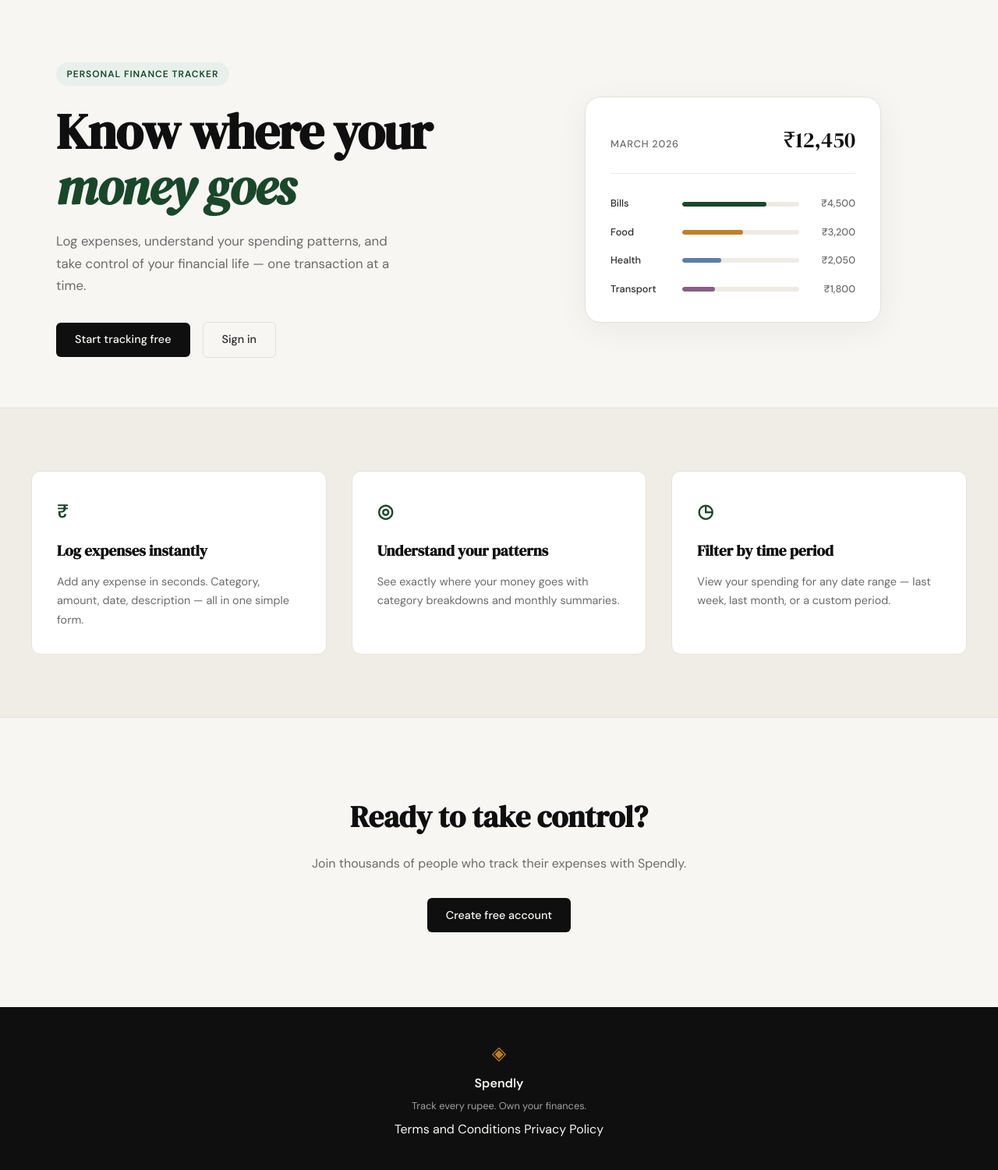
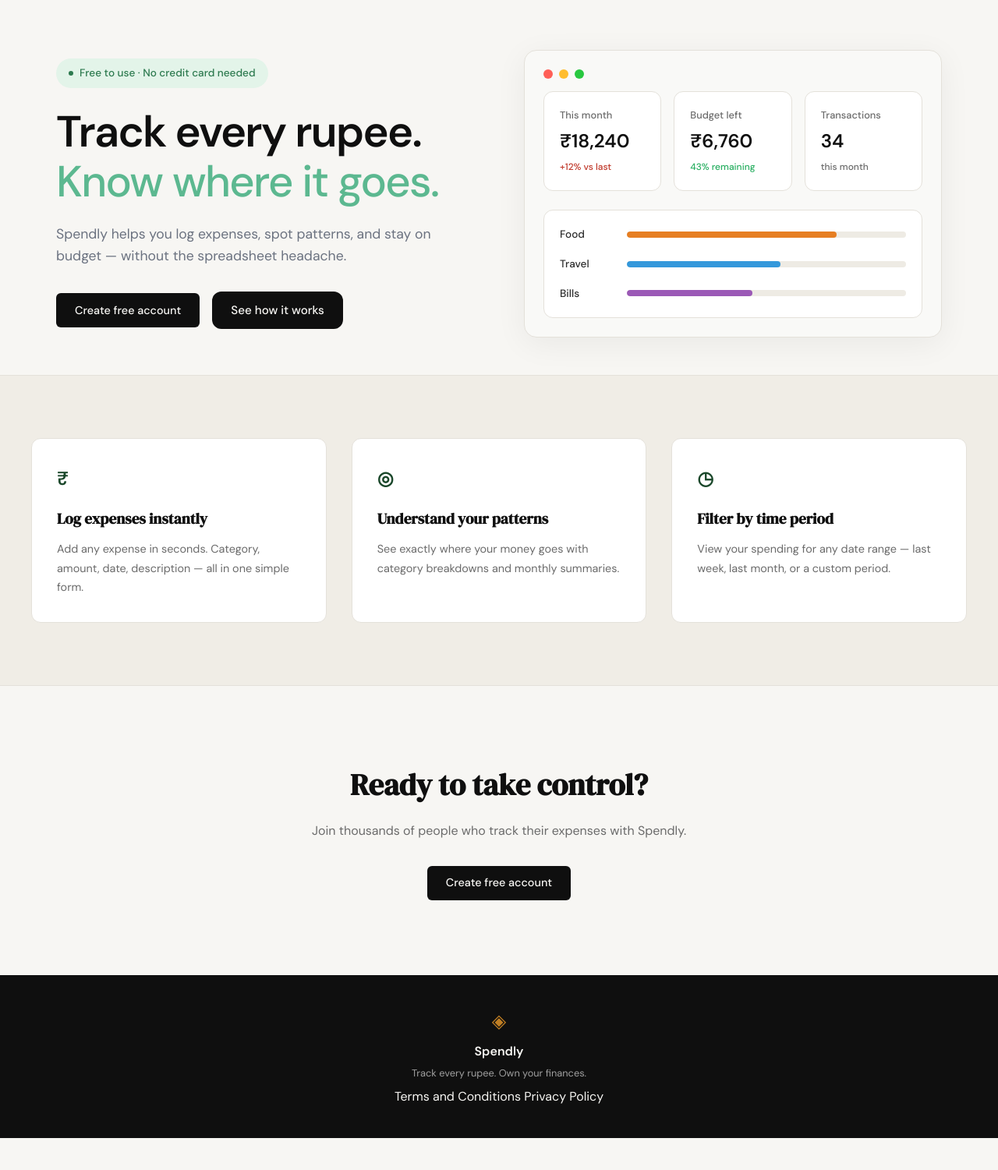
Before and after one commit to A327-create/spendly, a Flask app: page / in a window 1280 px wide. Shown: the part 61-1562 px from the top of the page at 78% size. After the commit the page ends 1521 px from the top, so only its background shows below. Run offline with Flask 3, Linux system fonts and the light colour scheme.

Commit message:
landing page change according to screenshot

```diff
--- a/static/css/style.css
+++ b/static/css/style.css
@@ -125,7 +125,7 @@ a { color: inherit; text-decoration: none; }
 /* ------------------------------------------------------------------ */
 
 .hero {
-    padding: 5rem 2rem 4rem;
+    padding: 4rem 2rem 3rem;
     display: grid;
     grid-template-columns: 1fr 1fr;
     gap: 4rem;
@@ -134,38 +134,52 @@ a { color: inherit; text-decoration: none; }
     margin: 0 auto;
 }
 
+.hero-inner {
+    display: flex;
+    flex-direction: column;
+    align-items: flex-start;
+}
+
 .hero-badge {
-    display: inline-block;
-    background: var(--accent-light);
-    color: var(--accent);
-    font-size: 0.75rem;
-    font-weight: 600;
-    letter-spacing: 0.08em;
-    text-transform: uppercase;
-    padding: 0.35rem 0.85rem;
+    display: inline-flex;
+    align-items: center;
+    gap: 0.5rem;
+    background: #e3f4e9;
+    color: #2d7a4f;
+    font-size: 0.85rem;
+    font-weight: 500;
+    padding: 0.5rem 1rem;
     border-radius: 999px;
     margin-bottom: 1.5rem;
 }
 
+.badge-dot {
+    width: 6px;
+    height: 6px;
+    background: #2d7a4f;
+    border-radius: 50%;
+}
+
 .hero-title {
-    font-family: var(--font-display);
-    font-size: clamp(2.5rem, 5vw, 4rem);
-    line-height: 1.1;
-    letter-spacing: -0.02em;
+    font-family: var(--font-body);
+    font-size: clamp(2.5rem, 5vw, 3.5rem);
+    line-height: 1.15;
+    letter-spacing: -0.03em;
     color: var(--ink);
     margin-bottom: 1.25rem;
+    font-weight: 600;
 }
 
-.hero-title em {
-    font-style: italic;
-    color: var(--accent);
+.hero-accent {
+    color: #5cb890;
+    font-weight: 500;
 }
 
 .hero-subtitle {
-    font-size: 1.05rem;
-    color: var(--ink-muted);
-    line-height: 1.7;
-    max-width: 460px;
+    font-size: 1.1rem;
+    color: #6b7280;
+    line-height: 1.6;
+    max-width: 500px;
     margin-bottom: 2rem;
 }
 
@@ -175,8 +189,25 @@ a { color: inherit; text-decoration: none; }
     align-items: center;
 }
 
+.btn-secondary {
+    display: inline-block;
+    background: var(--ink);
+    color: var(--paper);
+    padding: 0.75rem 1.5rem;
+    border-radius: 12px;
+    font-family: var(--font-body);
+    font-size: 0.95rem;
+    font-weight: 500;
+    cursor: pointer;
+    border: none;
+    transition: background 0.2s;
+    text-decoration: none;
+}
+
+.btn-secondary:hover { background: #1a1a1a; }
+
 /* ------------------------------------------------------------------ */
-/* Mock card (hero visual)                                             */
+/* Dashboard mock (hero visual)                                        */
 /* ------------------------------------------------------------------ */
 
 .hero-visual {
@@ -184,78 +215,111 @@ a { color: inherit; text-decoration: none; }
     justify-content: center;
 }
 
-.mock-card {
-    background: var(--paper-card);
+.dashboard-mock {
+    background: #f9f9f7;
     border: 1px solid var(--border);
-    border-radius: var(--radius-lg);
-    padding: 2rem;
+    border-radius: 16px;
+    padding: 1.5rem;
     width: 100%;
-    max-width: 380px;
+    max-width: 680px;
     box-shadow: 0 8px 40px rgba(0,0,0,0.06);
 }
 
-.mock-card-header {
-    display: flex;
-    justify-content: space-between;
-    align-items: baseline;
-    margin-bottom: 1.75rem;
-    padding-bottom: 1.25rem;
-    border-bottom: 1px solid var(--border-soft);
+.dashboard-header {
+    margin-bottom: 1rem;
 }
 
-.mock-label {
-    font-size: 0.8rem;
-    font-weight: 500;
-    color: var(--ink-muted);
-    text-transform: uppercase;
-    letter-spacing: 0.06em;
+.window-dots {
+    display: flex;
+    gap: 0.5rem;
 }
 
-.mock-total {
-    font-family: var(--font-display);
-    font-size: 1.75rem;
+.dot {
+    width: 12px;
+    height: 12px;
+    border-radius: 50%;
+}
+
+.dot-red { background: #ff5f57; }
+.dot-yellow { background: #ffbd2e; }
+.dot-green { background: #28c840; }
+
+.dashboard-stats {
+    display: grid;
+    grid-template-columns: repeat(3, 1fr);
+    gap: 1rem;
+    margin-bottom: 1.5rem;
+}
+
+.stat-card {
+    background: var(--paper-card);
+    border: 1px solid var(--border);
+    border-radius: 12px;
+    padding: 1.25rem;
+    display: flex;
+    flex-direction: column;
+    gap: 0.25rem;
+}
+
+.stat-label {
+    font-size: 0.8rem;
+    color: var(--ink-muted);
+    font-weight: 500;
+}
+
+.stat-value {
+    font-size: 1.5rem;
+    font-weight: 600;
     color: var(--ink);
 }
 
-.mock-bars { display: flex; flex-direction: column; gap: 1rem; }
-
-.mock-bar-row {
-    display: grid;
-    grid-template-columns: 80px 1fr 60px;
-    align-items: center;
-    gap: 0.75rem;
+.stat-change {
+    font-size: 0.75rem;
+    font-weight: 500;
 }
 
-.mock-cat {
-    font-size: 0.8rem;
+.stat-change.positive { color: #c0392b; }
+.stat-change.remaining { color: #27ae60; }
+.stat-change.muted { color: var(--ink-muted); }
+
+.dashboard-breakdown {
+    background: var(--paper-card);
+    border: 1px solid var(--border);
+    border-radius: 12px;
+    padding: 1.25rem;
+    display: flex;
+    flex-direction: column;
+    gap: 1rem;
+}
+
+.breakdown-row {
+    display: grid;
+    grid-template-columns: 70px 1fr;
+    align-items: center;
+    gap: 1rem;
+}
+
+.breakdown-cat {
+    font-size: 0.85rem;
     font-weight: 500;
     color: var(--ink-soft);
 }
 
-.mock-bar-track {
-    height: 6px;
-    background: var(--border-soft);
+.breakdown-track {
+    height: 8px;
+    background: #eeebe4;
     border-radius: 999px;
     overflow: hidden;
 }
 
-.mock-bar {
+.breakdown-bar {
     height: 100%;
-    background: var(--accent);
     border-radius: 999px;
-    transition: width 0.6s ease;
 }
 
-.mock-bar-2 { background: var(--accent-2); }
-.mock-bar-3 { background: #5b7fa6; }
-.mock-bar-4 { background: #8b5e83; }
-
-.mock-amt {
-    font-size: 0.8rem;
-    font-weight: 500;
-    color: var(--ink-muted);
-    text-align: right;
-}
+.bar-food { background: #e67e22; }
+.bar-travel { background: #3498db; }
+.bar-bills { background: #9b59b6; }
 
 /* ------------------------------------------------------------------ */
 /* Buttons                                                             */
--- a/templates/landing.html
+++ b/templates/landing.html
@@ -6,55 +6,67 @@
 
 <section class="hero">
     <div class="hero-inner">
-        <div class="hero-badge">Personal Finance Tracker</div>
+        <div class="hero-badge">
+            <span class="badge-dot"></span>
+            Free to use · No credit card needed
+        </div>
         <h1 class="hero-title">
-            Know where your<br>
-            <em>money goes</em>
+            Track every rupee.<br>
+            <span class="hero-accent">Know where it goes.</span>
         </h1>
         <p class="hero-subtitle">
-            Log expenses, understand your spending patterns,
-            and take control of your financial life —
-            one transaction at a time.
+            Spendly helps you log expenses, spot patterns, and stay
+            on budget — without the spreadsheet headache.
         </p>
         <div class="hero-actions">
-            <a href="{{ url_for('register') }}" class="btn-primary">Start tracking free</a>
-            <a href="{{ url_for('login') }}" class="btn-ghost">Sign in</a>
+            <a href="{{ url_for('register') }}" class="btn-primary">Create free account</a>
+            <a href="#how-it-works" class="btn-secondary">See how it works</a>
         </div>
     </div>
     <div class="hero-visual">
-        <div class="mock-card">
-            <div class="mock-card-header">
-                <span class="mock-label">March 2026</span>
-                <span class="mock-total">₹12,450</span>
+        <div class="dashboard-mock">
+            <div class="dashboard-header">
+                <div class="window-dots">
+                    <span class="dot dot-red"></span>
+                    <span class="dot dot-yellow"></span>
+                    <span class="dot dot-green"></span>
+                </div>
             </div>
-            <div class="mock-bars">
-                <div class="mock-bar-row">
-                    <span class="mock-cat">Bills</span>
-                    <div class="mock-bar-track">
-                        <div class="mock-bar" style="width: 72%"></div>
+            <div class="dashboard-stats">
+                <div class="stat-card">
+                    <span class="stat-label">This month</span>
+                    <span class="stat-value">₹18,240</span>
+                    <span class="stat-change positive">+12% vs last</span>
+                </div>
+                <div class="stat-card">
+                    <span class="stat-label">Budget left</span>
+                    <span class="stat-value">₹6,760</span>
+                    <span class="stat-change remaining">43% remaining</span>
+                </div>
+                <div class="stat-card">
+                    <span class="stat-label">Transactions</span>
+                    <span class="stat-value">34</span>
+                    <span class="stat-change muted">this month</span>
+                </div>
+            </div>
+            <div class="dashboard-breakdown">
+                <div class="breakdown-row">
+                    <span class="breakdown-cat">Food</span>
+                    <div class="breakdown-track">
+                        <div class="breakdown-bar bar-food" style="width: 75%"></div>
                     </div>
-                    <span class="mock-amt">₹4,500</span>
                 </div>
-                <div class="mock-bar-row">
-                    <span class="mock-cat">Food</span>
-                    <div class="mock-bar-track">
-                        <div class="mock-bar mock-bar-2" style="width: 52%"></div>
+                <div class="breakdown-row">
+                    <span class="breakdown-cat">Travel</span>
+                    <div class="breakdown-track">
+                        <div class="breakdown-bar bar-travel" style="width: 55%"></div>
                     </div>
-                    <span class="mock-amt">₹3,200</span>
                 </div>
-                <div class="mock-bar-row">
-                    <span class="mock-cat">Health</span>
-                    <div class="mock-bar-track">
-                        <div class="mock-bar mock-bar-3" style="width: 33%"></div>
+                <div class="breakdown-row">
+                    <span class="breakdown-cat">Bills</span>
+                    <div class="breakdown-track">
+                        <div class="breakdown-bar bar-bills" style="width: 45%"></div>
                     </div>
-                    <span class="mock-amt">₹2,050</span>
-                </div>
-                <div class="mock-bar-row">
-                    <span class="mock-cat">Transport</span>
-                    <div class="mock-bar-track">
-                        <div class="mock-bar mock-bar-4" style="width: 28%"></div>
-                    </div>
-                    <span class="mock-amt">₹1,800</span>
                 </div>
             </div>
         </div>
```
Also changed, not shown: Screenshot 2026-03-25 at 12.36.20 AM.png (added).
